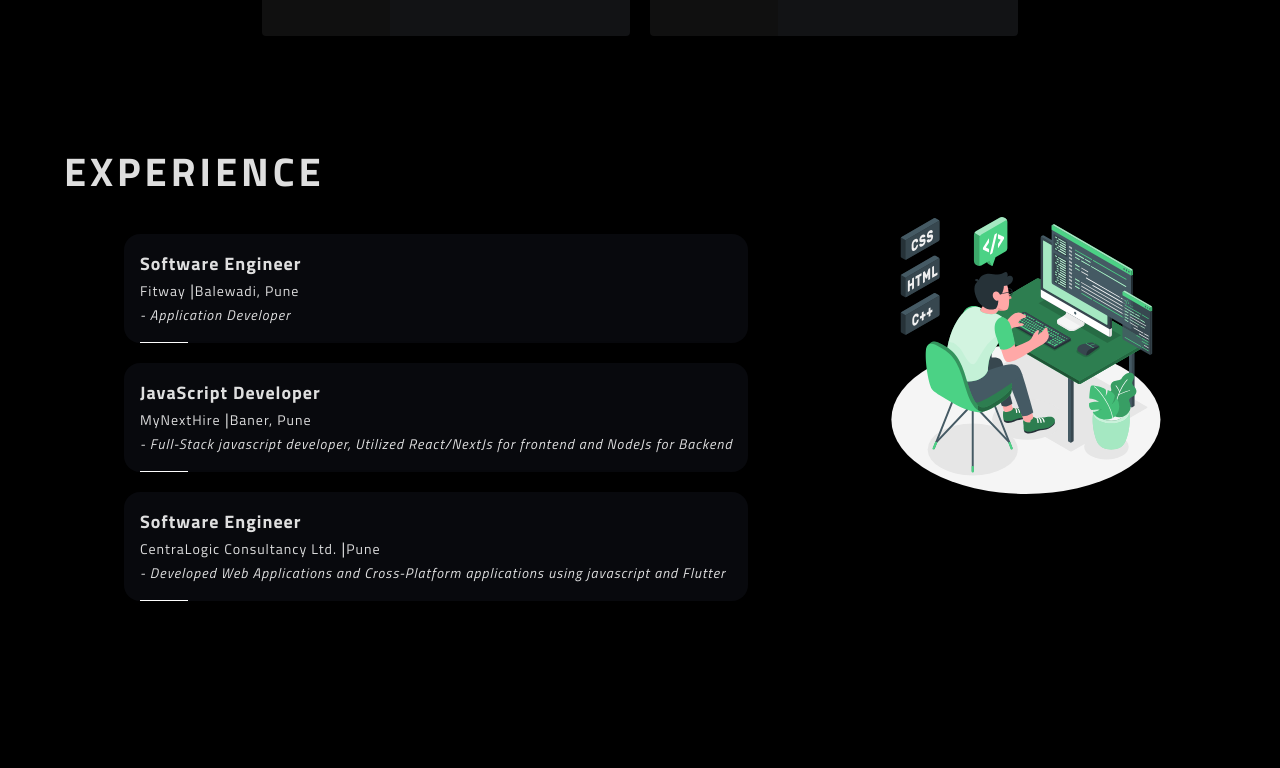
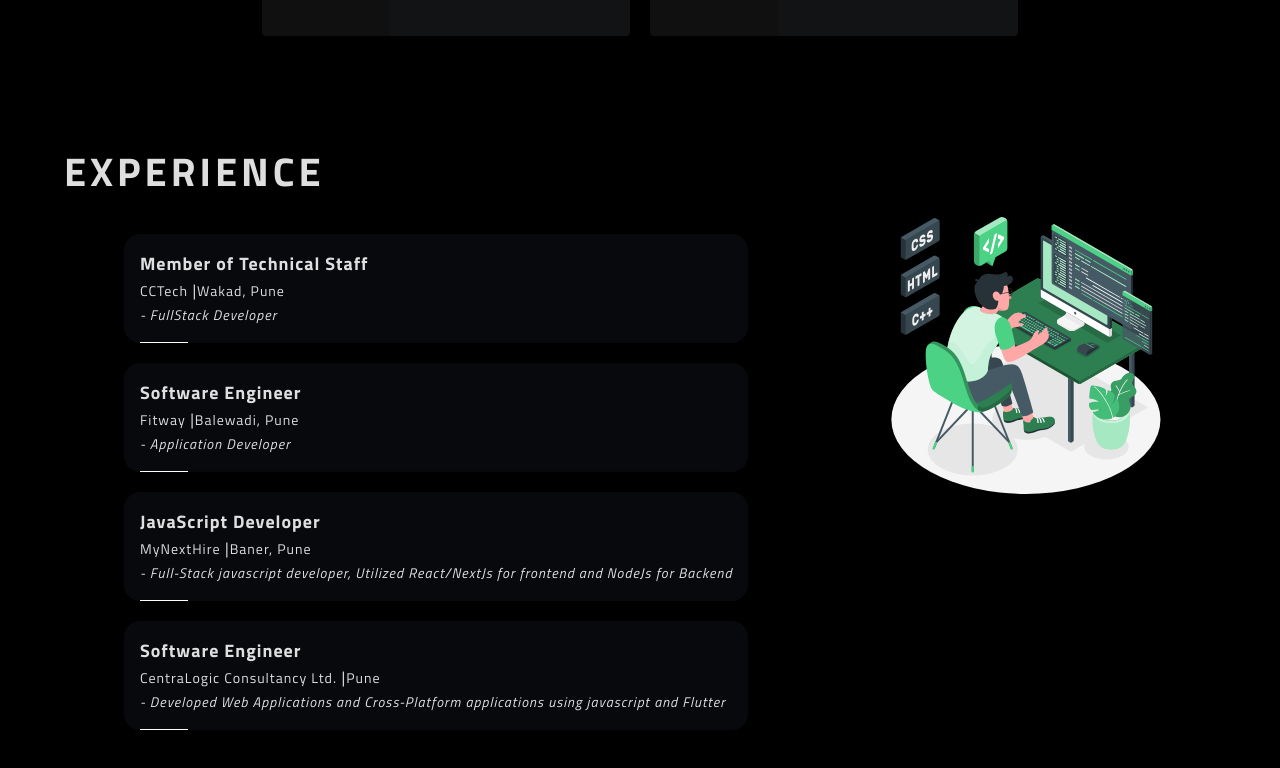
Before and after one commit to TejasAghade/portfolio, a React (Vite) app: page / in a window 1280 px wide. Shown: the part 2012-2780 px from the top of the page. Built offline with nearby package versions, Linux system fonts and the light colour scheme.

Commit message:
Update exp.data.ts

```diff
--- a/src/app/data/exp.data.ts
+++ b/src/app/data/exp.data.ts
@@ -1,4 +1,11 @@
 export const exp = [
+    {
+        position : "Member of Technical Staff",
+        org:"CCTech",
+        location:"Wakad, Pune",
+        desc: "FullStack Developer",
+        skillSet:"React, NodeJs, Python"
+    },
     {
         position : "Software Engineer",
         org:"Fitway",
```
